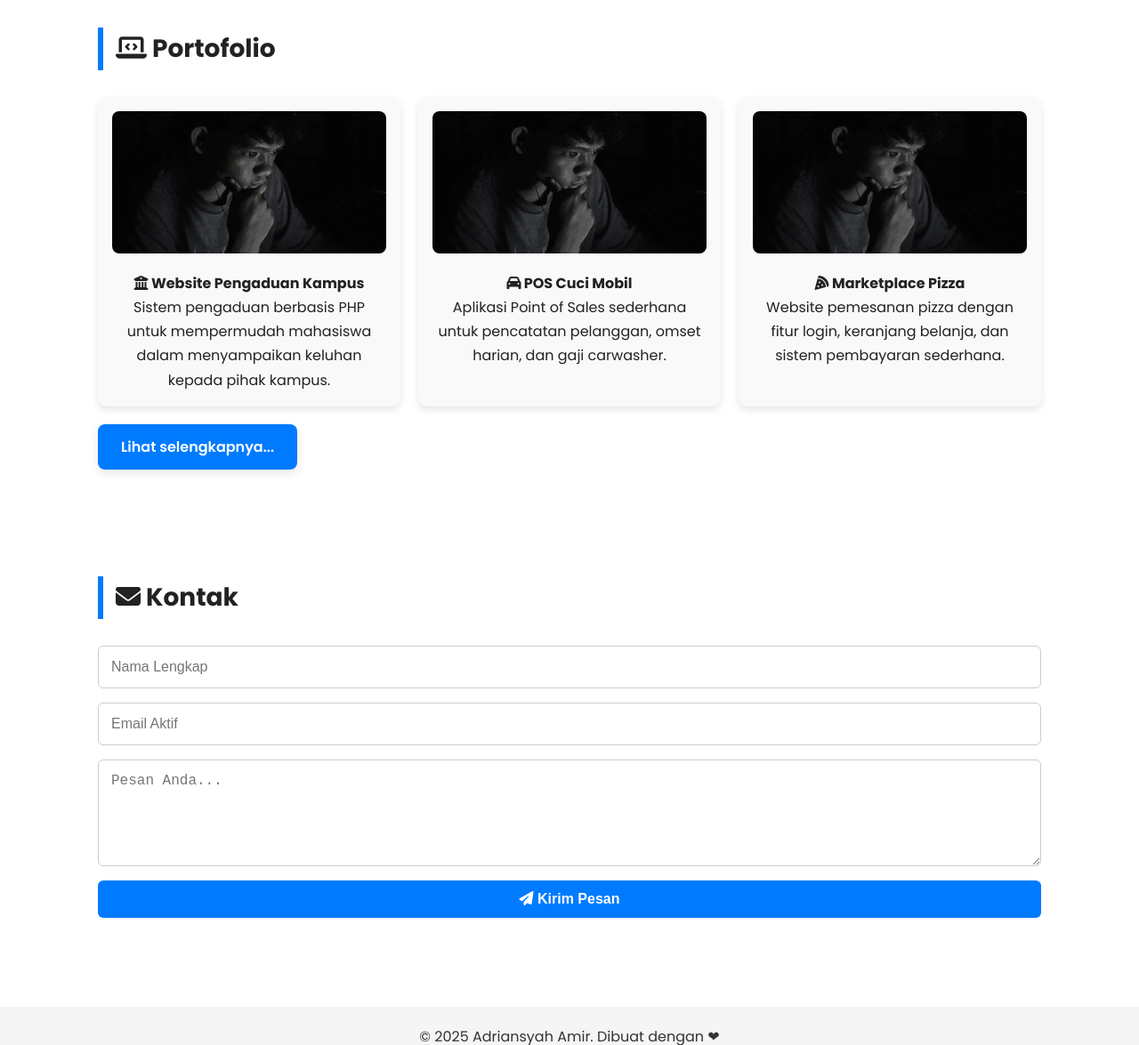
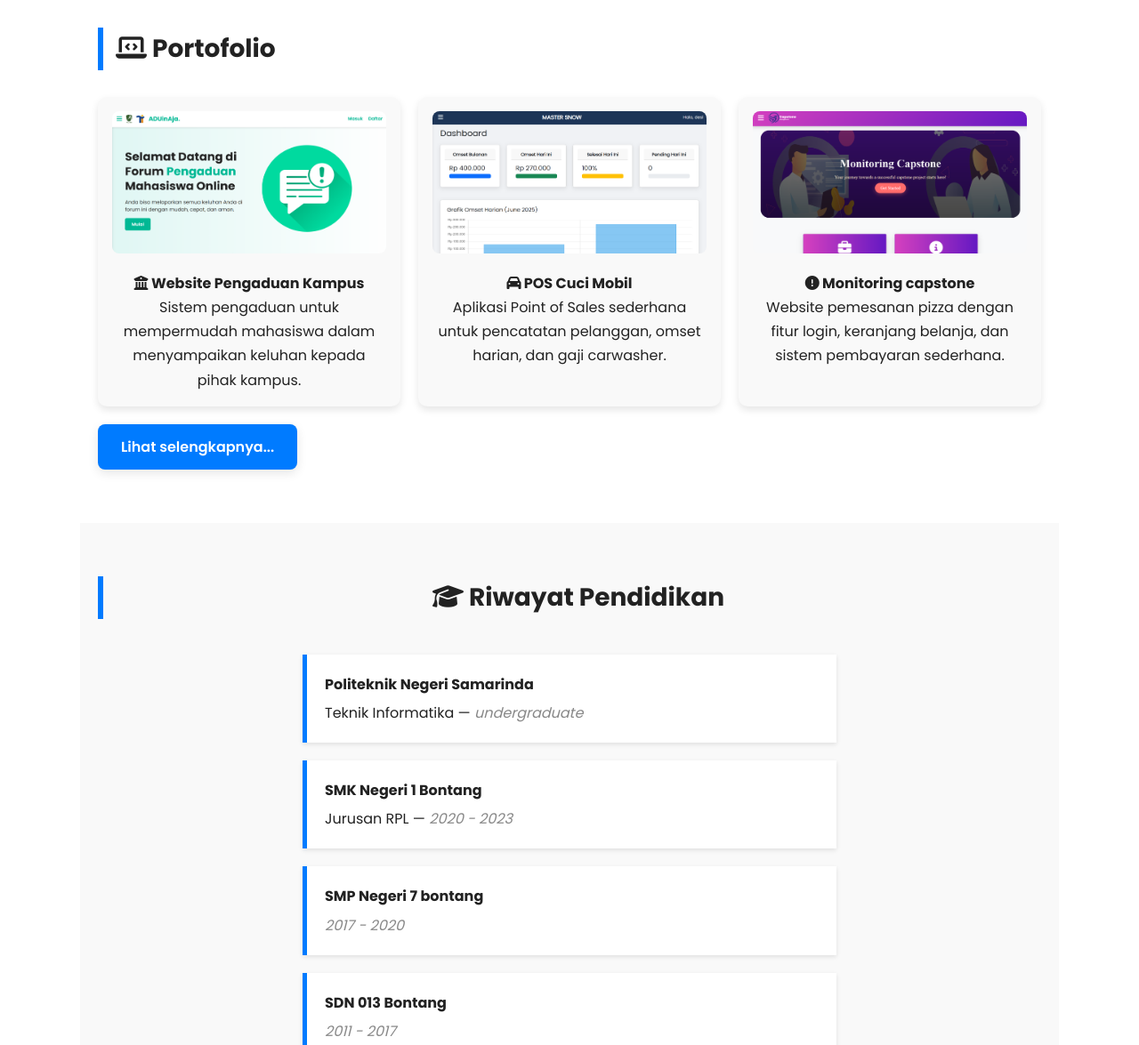
Before and after one commit to iyancallagher/profile-app, a plain HTML site: page index.html in a window 1280 px wide. Shown: the part 1050-2225 px from the top of the page at 89% size. Drawn offline with nearby package versions, Linux system fonts and the light colour scheme.

Commit message:
second commit

```diff
--- a/index.html
+++ b/index.html
@@ -43,8 +43,8 @@
   <section id="about">
     <h3><i class="fas fa-user"></i> Tentang Saya</h3>
     <p>
-      Saya Adriansyah Amir, seorang web developer yang berdedikasi dalam membangun website yang fungsional dan user-friendly.
-      Saya memiliki pengalaman dalam pengembangan frontend dan backend menggunakan HTML, CSS, JavaScript, dan PHP.
+      Saya seorang web developer yang berdedikasi dalam membangun website yang fungsional dan user-friendly.
+      Saya memiliki pengalaman dalam pengembangan backend menggunakan HTML, CSS, JavaScript, dan PHP.
     </p>
 
     <div class="skills">
@@ -79,22 +79,44 @@
   <h3><i class="fas fa-laptop-code"></i> Portofolio</h3>
   <div class="portfolio-grid">
     <div class="card">
-      <img src="assets/images/profile.jpg" alt="Website Pengaduan Kampus" class="portfolio-img" />
+      <img src="assets/images/complain.png" alt="Website Pengaduan Kampus" class="portfolio-img" />
       <h4><i class="fas fa-university"></i> Website Pengaduan Kampus</h4>
-      <p>Sistem pengaduan berbasis PHP untuk mempermudah mahasiswa dalam menyampaikan keluhan kepada pihak kampus.</p>
+      <p>Sistem pengaduan untuk mempermudah mahasiswa dalam menyampaikan keluhan kepada pihak kampus.</p>
     </div>
     <div class="card">
-      <img src="assets/images/profile.jpg" alt="POS Cuci Mobil" class="portfolio-img" />
+      <img src="assets/images/carwash.png" alt="POS Cuci Mobil" class="portfolio-img" />
       <h4><i class="fas fa-car"></i> POS Cuci Mobil</h4>
       <p>Aplikasi Point of Sales sederhana untuk pencatatan pelanggan, omset harian, dan gaji carwasher.</p>
     </div>
     <div class="card">
-      <img src="assets/images/profile.jpg" alt="Marketplace Pizza" class="portfolio-img" />
-      <h4><i class="fas fa-pizza-slice"></i> Marketplace Pizza</h4>
+      <img src="assets/images/capstone.png" alt="Monitoring capstone" class="portfolio-img" />
+      <h4><i class="fa-solid fa-circle-exclamation"></i> Monitoring capstone</h4>
       <p>Website pemesanan pizza dengan fitur login, keranjang belanja, dan sistem pembayaran sederhana.</p>
     </div>
   </div>
   <a href="sections/portfolio.html" class="btn">Lihat selengkapnya...</a>
+</section>
+<!-- Riwayat Pendidikan -->
+<section id="education">
+  <h3><i class="fas fa-graduation-cap"></i> Riwayat Pendidikan</h3>
+  <div class="education-list">
+    <div class="edu-item">
+      <h4>Politeknik Negeri Samarinda</h4>
+      <p>Teknik Informatika — <span class="year">undergraduate</span></p>
+    </div>
+    <div class="edu-item">
+      <h4>SMK Negeri 1 Bontang</h4>
+      <p>Jurusan RPL — <span class="year">2020 - 2023</span></p>
+    </div>
+    <div class="edu-item">
+      <h4>SMP Negeri 7 bontang</h4>
+      <p><span class="year">2017 - 2020</span></p>
+    </div>
+    <div class="edu-item">
+      <h4>SDN 013 Bontang</h4>
+      <p><span class="year">2011 - 2017</span></p>
+    </div>
+  </div>
 </section>
 
   <!-- Kontak -->
--- a/style.css
+++ b/style.css
@@ -189,6 +189,7 @@ body.dark .skill-bar {
   box-shadow: 0 4px 8px rgba(0,0,0,0.1);
   transition: transform 0.3s;
 }
+
 .card:hover {
   transform: translateY(-5px);
 }
@@ -196,7 +197,7 @@ body.dark .skill-bar {
 .portfolio-img {
   width: 100%;
   height: 160px;
-  object-fit: cover;
+  object-fit:fill;
   border-radius: 8px;
   margin-bottom: 12px;
 }
@@ -210,6 +211,53 @@ body.dark .portfolio-grid .card {
   background-color: #2a2a2a;
   color: #ffffff;
   border-color: #444;
+}
+/* riwayat pendidikan */
+#education {
+  padding: 60px 20px;
+  background-color: #f9f9f9;
+  text-align: center;
+}
+
+#education h3 {
+  font-size: 28px;
+  margin-bottom: 40px;
+}
+
+.education-list {
+  max-width: 600px;
+  margin: 0 auto;
+  text-align: left;
+}
+
+.edu-item {
+  background: #fff;
+  padding: 20px;
+  margin-bottom: 20px;
+  border-left: 5px solid #007bff;
+  box-shadow: 0 2px 5px rgba(0,0,0,0.1);
+}
+
+.edu-item h4 {
+  margin: 0 0 5px;
+}
+
+.edu-item .year {
+  color: #888;
+  font-style: italic;
+}
+body.dark #education {
+  background-color: #1e1e1e;
+}
+
+body.dark .edu-item {
+  background-color: #2c2c2c;
+  border-left-color: #0d6efd; /* warna biru Bootstrap */
+  color: #ddd;
+}
+
+body.dark .edu-item .year {
+  color: #aaa;
 }
 
 /* CONTACT */
```
Also changed, not shown: assets/images/capstone.png (added), assets/images/carwash.png (added), assets/images/complain.png (added).
